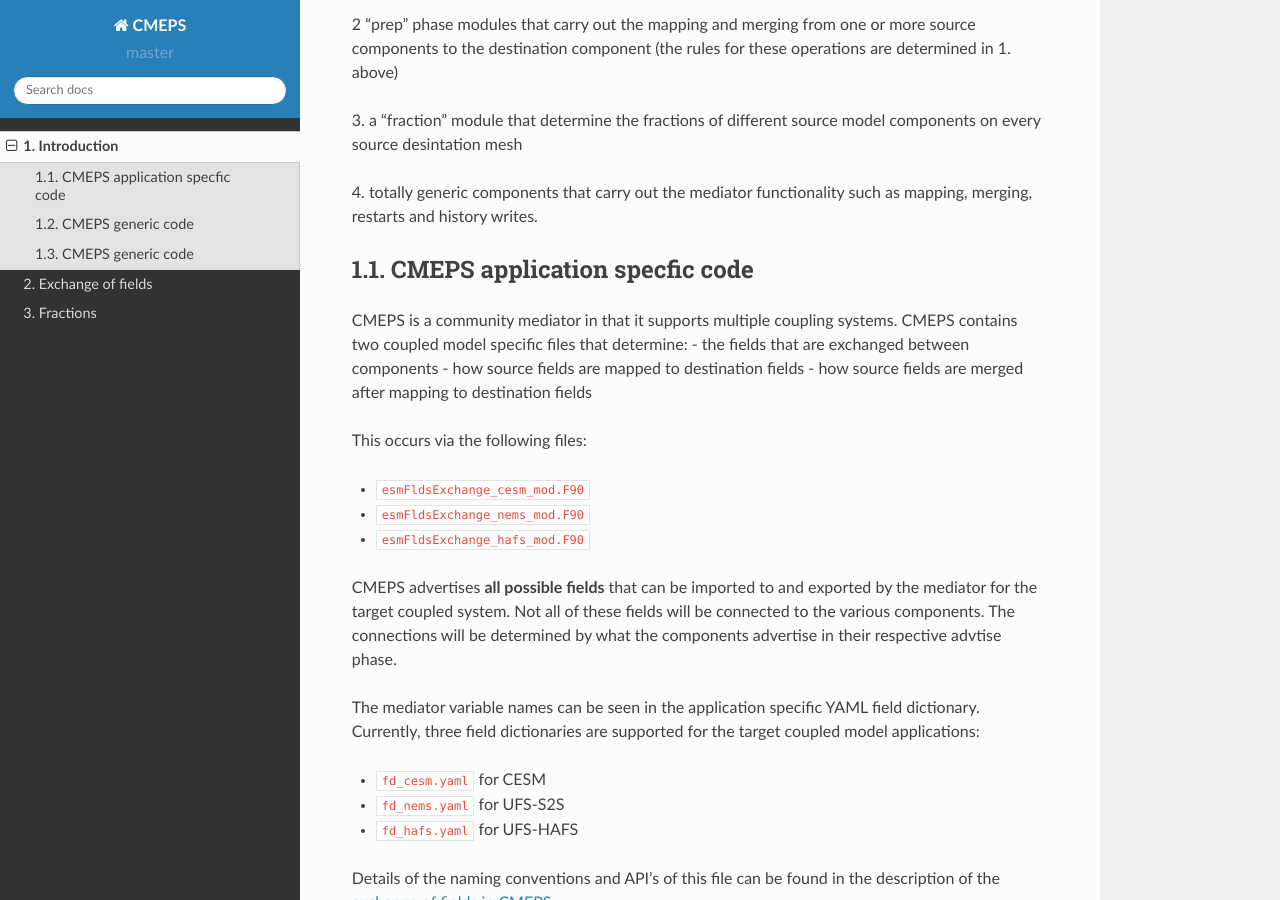
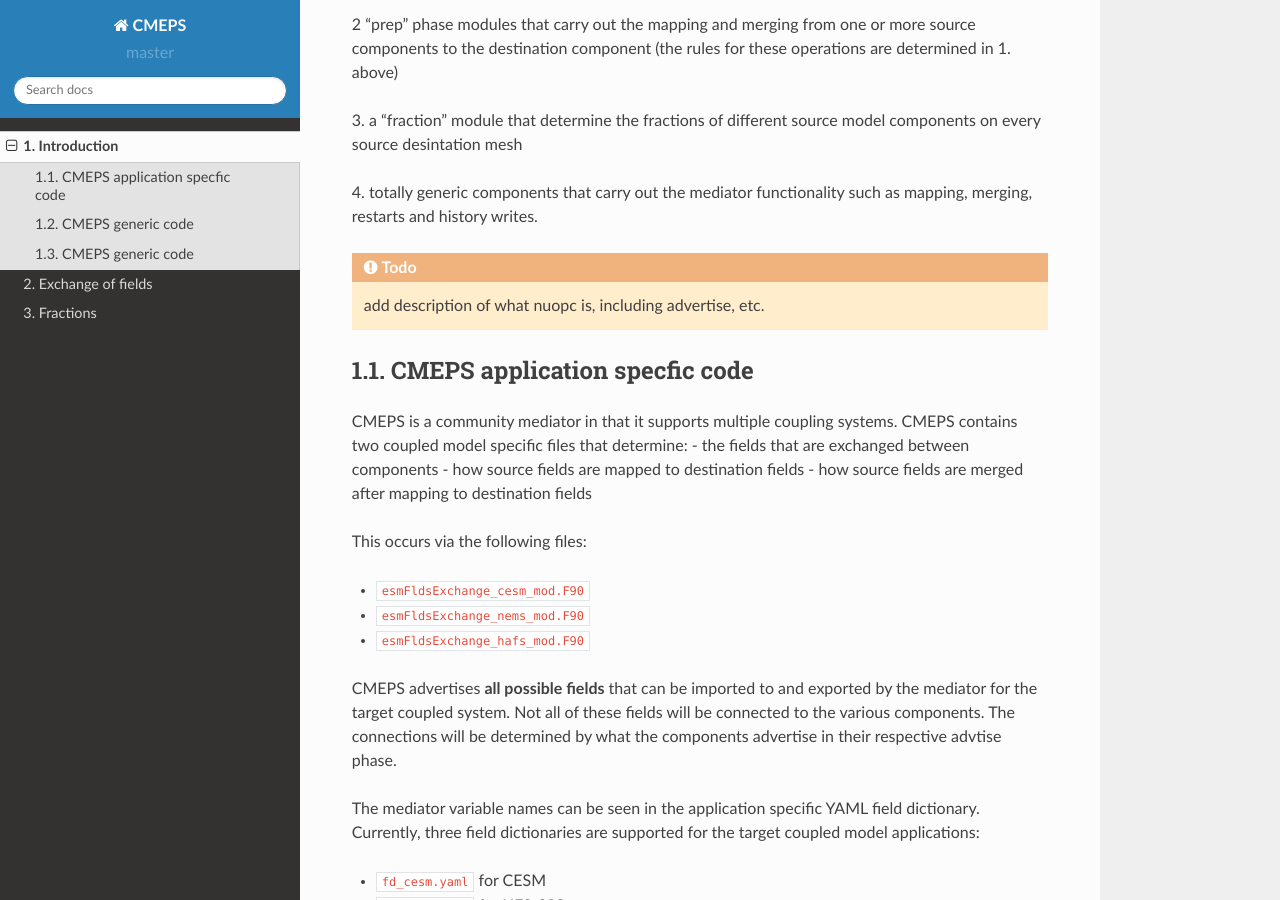
Before and after one commit to ESCOMP/CMEPS, a Sphinx documentation site: the page built from doc/source/introduction.rst, in a window 1280 px wide and 900 px high, scrolled down 339 px. Built offline with Sphinx 7.4.7 and the Read the Docs theme 2.0.0, drawn with Linux system fonts in a browser that asks for light colours; pages that are not in the unit, such as notebooks, are missing from menus; comment, search, counter and statistics services are not loaded.

Commit message:
added todo

```diff
--- a/doc/source/introduction.rst
+++ b/doc/source/introduction.rst
@@ -18,6 +18,10 @@ source model components on every source desintation mesh
 
 4. totally generic components that carry out the mediator
 functionality such as mapping, merging, restarts and history writes.
+
+.. todo::
+
+   add description of what nuopc is, including advertise, etc.
 
 CMEPS application specfic code
 ----------------------------------------
```
